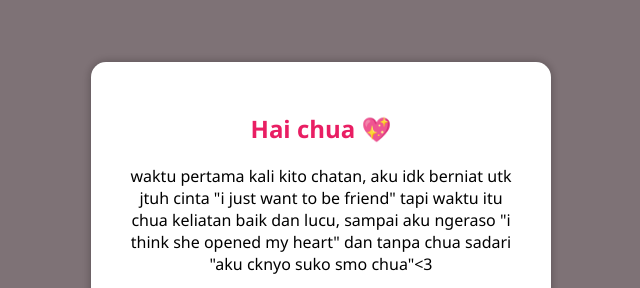
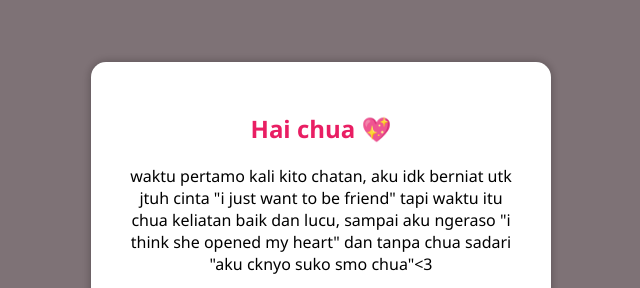
Before and after one commit to FarreLynz13/forsomeone.github.io, a plain HTML site: page index.html in a window 1280 px wide. Shown: the part 130-418 px from the top of the page, 319-959 px from the left. Drawn offline with Linux system fonts and the light colour scheme.

Commit message:
Update index.html

```diff
--- a/index.html
+++ b/index.html
@@ -76,7 +76,7 @@
   <div id="popup" class="modal">
     <div class="modal-content">
       <h2>Hai chua 💖</h2>
-      <p>waktu pertama kali kito chatan, aku idk berniat utk jtuh cinta "i just want to be friend" tapi waktu itu chua keliatan baik dan lucu, sampai aku ngeraso "i think she opened my heart" dan tanpa chua sadari "aku cknyo suko smo chua"<3 </p>
+      <p>waktu pertamo kali kito chatan, aku idk berniat utk jtuh cinta "i just want to be friend" tapi waktu itu chua keliatan baik dan lucu, sampai aku ngeraso "i think she opened my heart" dan tanpa chua sadari "aku cknyo suko smo chua"<3 </p>
       <p>chua tau pas aku hilang tanpa kabar? aku sebenernyo ngasi chua waktu, buat istirahat sejenak dari masalah chua hari itu, aku balek lagi chat chua karno aku ngeraso chua lah selesai dengan masalah nyo itu ^^</p>
       <button class="close-btn" onclick="tutupPopup()">chua biso bales di wa 😳</button>
     </div>
```
